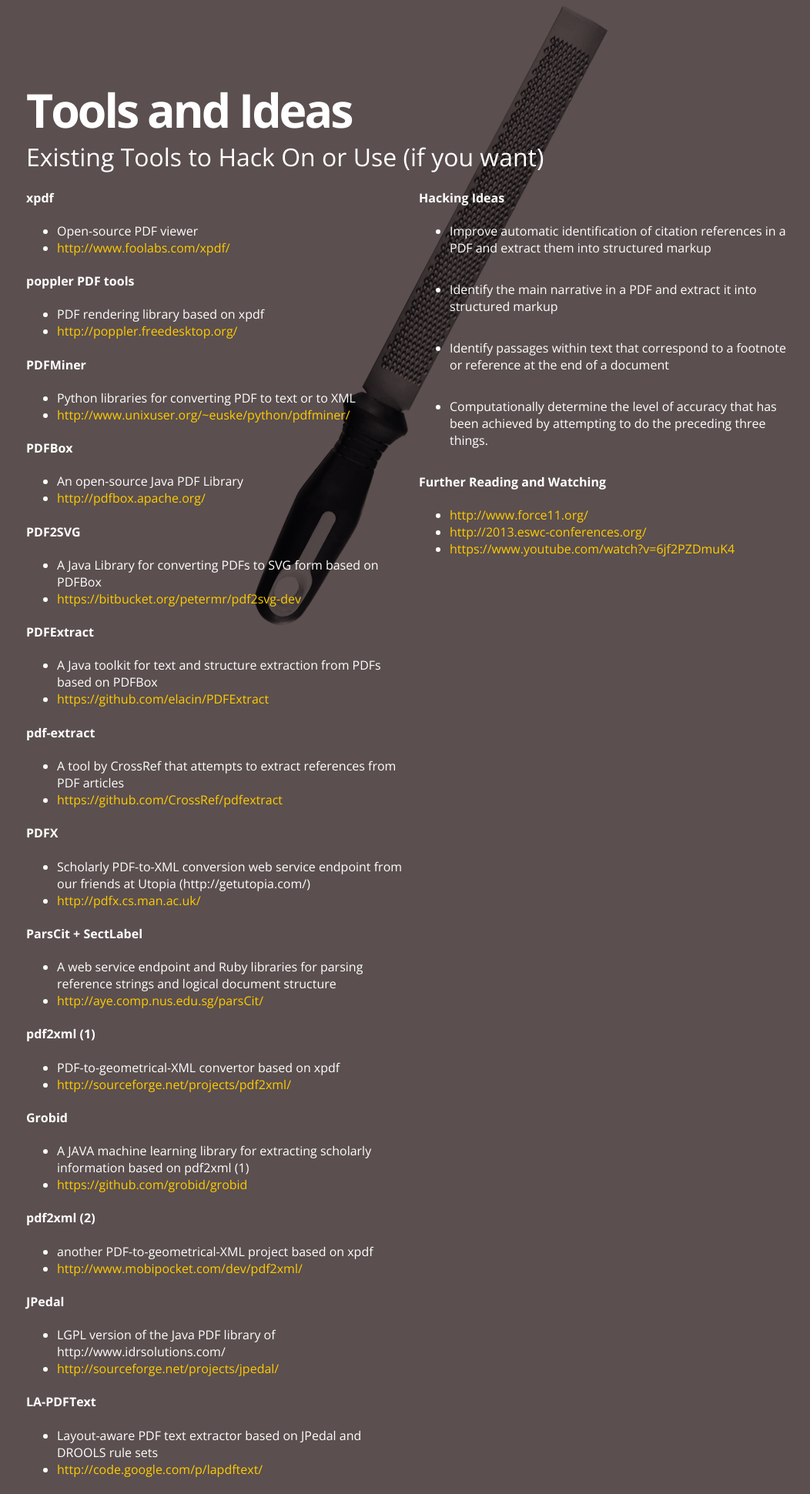
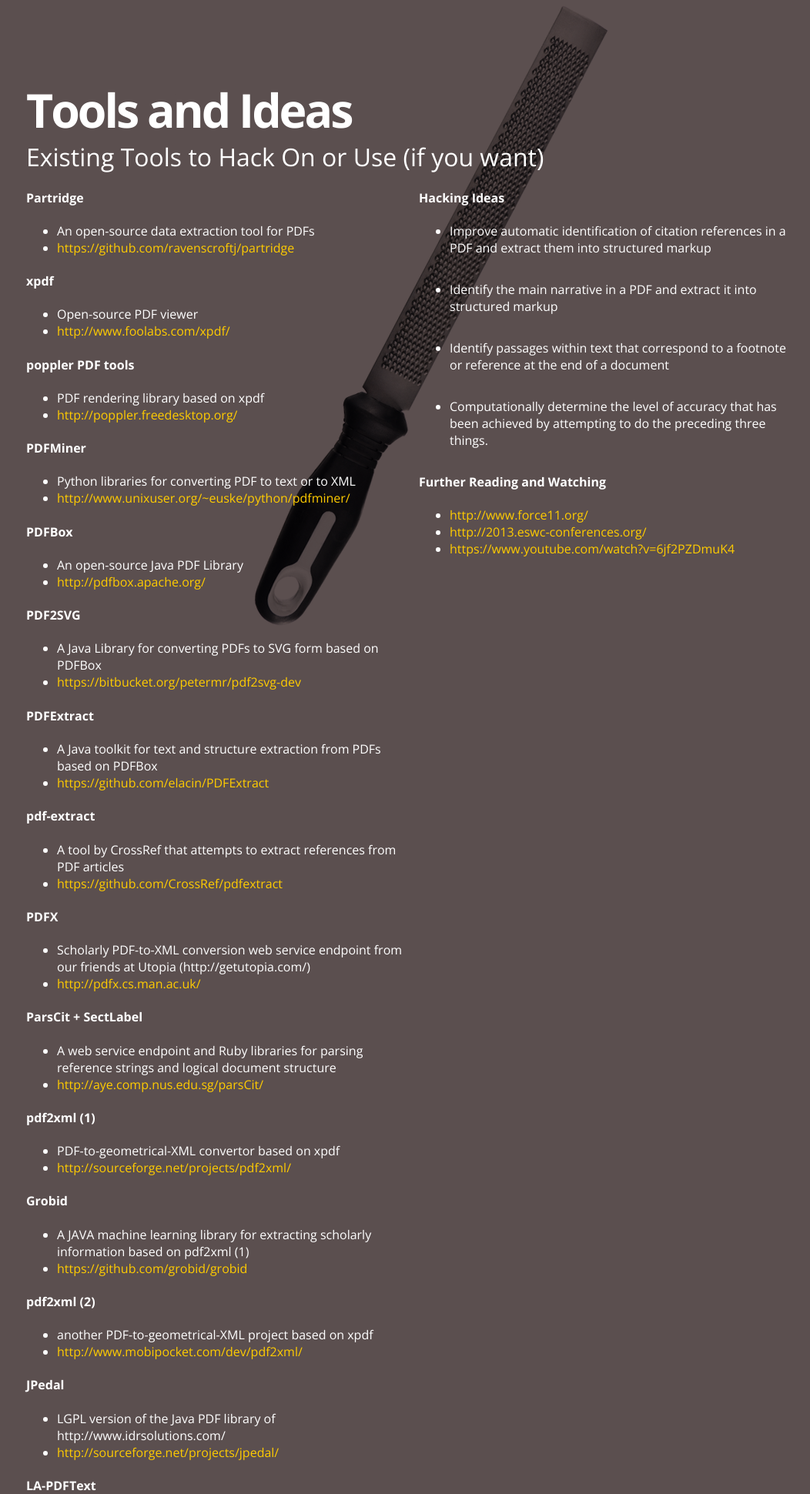
Before and after one commit to idiginfo/eswc-hackathon, a PHP site: page / in a window 1280 px wide. Shown: the part 2334-4275 px from the top of the page at 77% size, without its empty margins (106-1158 px from the left). Run offline with PHP 8.4, Linux system fonts and the light colour scheme; some libraries are stand-ins or nearby versions.

Commit message:
Added tools to the list of tools

```diff
--- a/index.php
+++ b/index.php
@@ -120,6 +120,12 @@
 			<h1>Tools and Ideas</h1>
 			<h2>Existing Tools to Hack On or Use (if you want)</h2>
 	    <div class="grid_6">
+
+	<h4>Partridge</h4>
+	<ul>
+             <li>An open-source data extraction tool for PDFs</li>
+             <li><a href='https://github.com/ravenscroftj/partridge' target='_blank'>https://github.com/ravenscroftj/partridge</a></li>
+	</ul>
         <h4>xpdf</h4>
         <ul>
             <li>Open-source PDF viewer</li>
```
